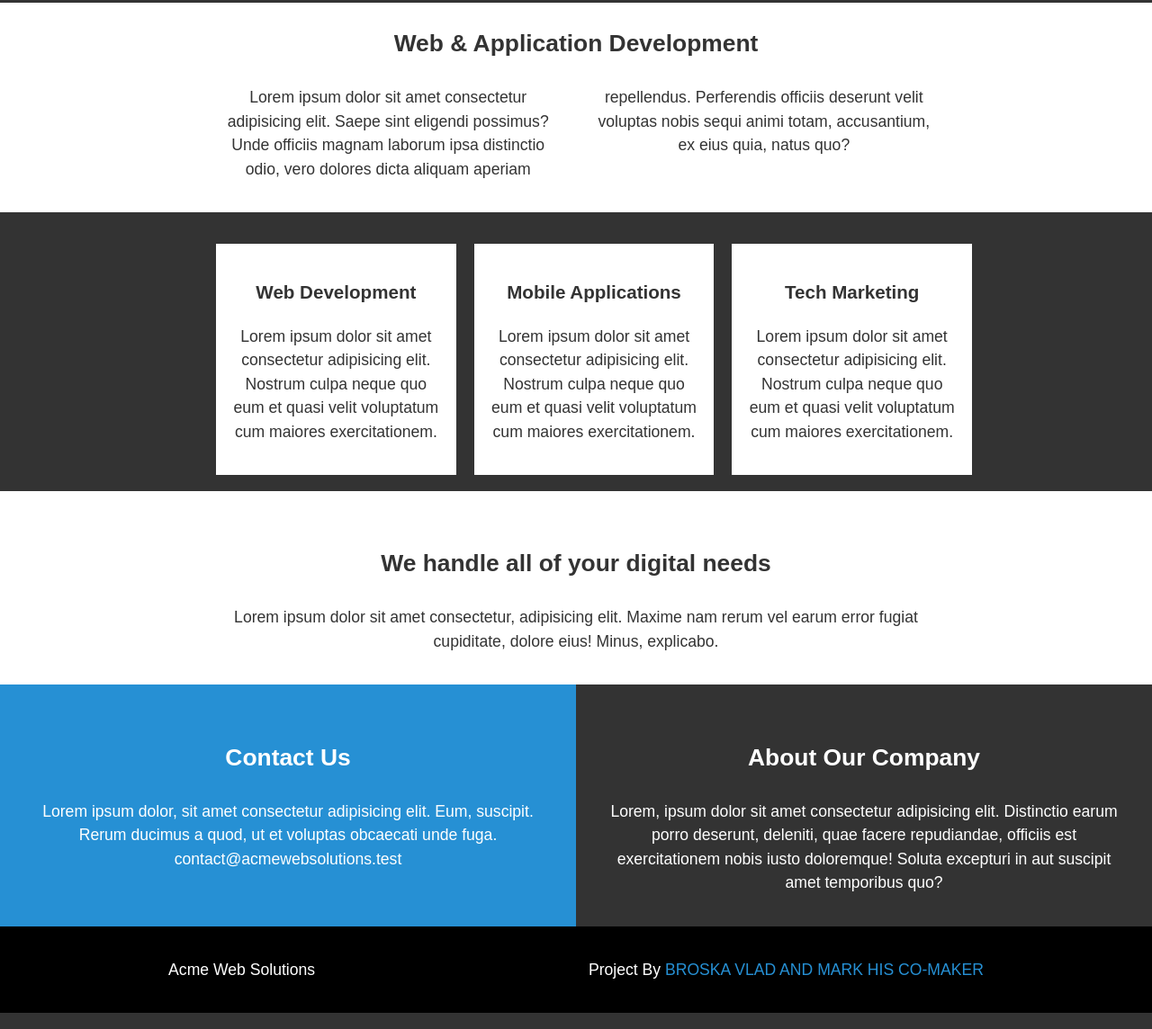
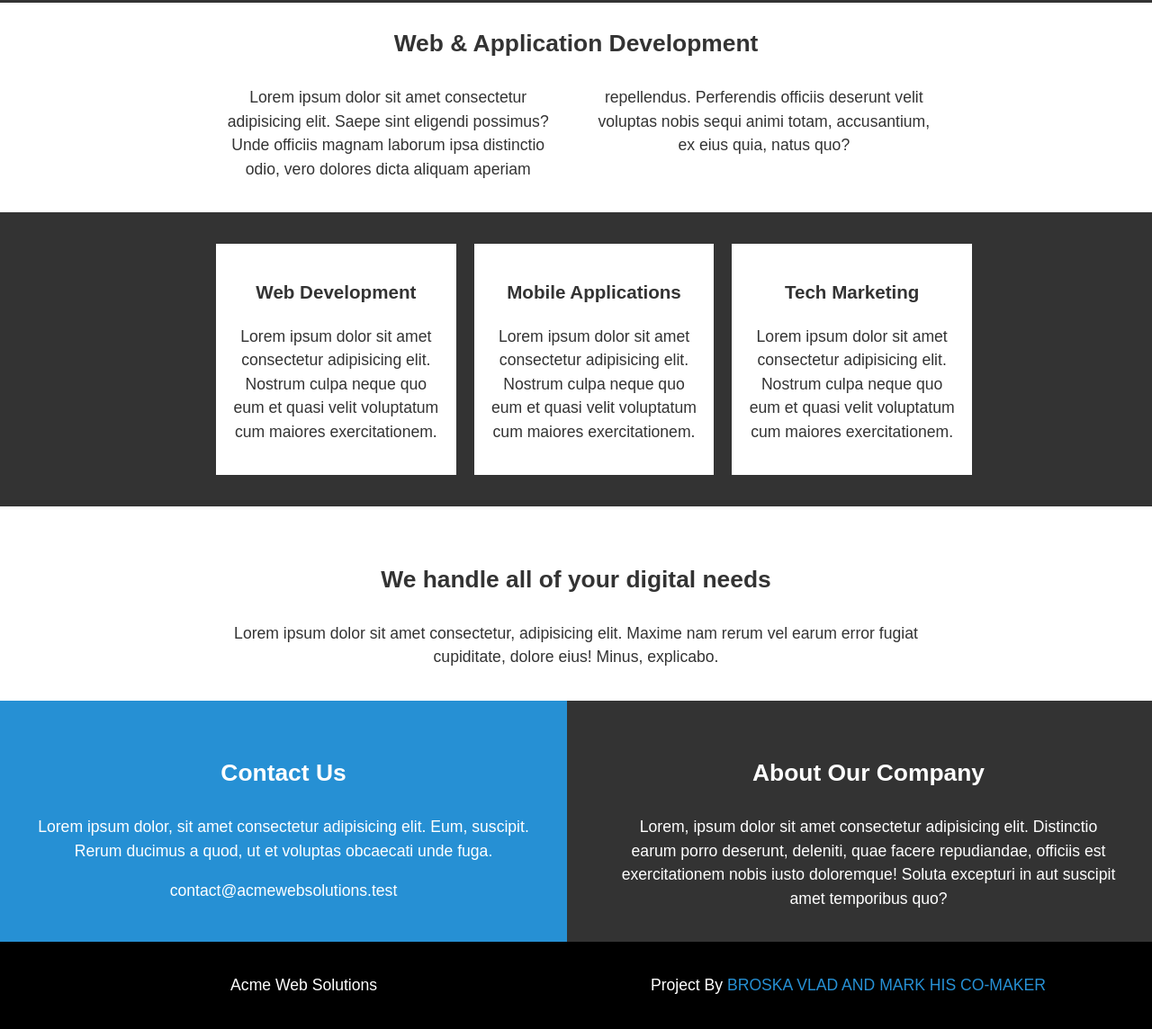
Before and after one commit to Vladbf03/CSS-Grid-Responsive-Site, a plain HTML site: page index.html in a window 1280 px wide. Shown: the part 447-1591 px from the top of the page at 90% size. Drawn offline with Linux system fonts and the light colour scheme.

Commit message:
Add Grid-for-section

```diff
--- a/assets/css/style.css
+++ b/assets/css/style.css
@@ -67,12 +67,12 @@ h3 {
 }
 
 .services {
-  padding: 2em 1em 1em;
+  padding: 2em 1em 2em 1em;
 }
 
 .services-list {
-  justify-content: center;
-  display: flex;
+  display: grid;
+  grid-template-columns: 1fr;
   gap: 20px;
   max-width: 880px;
   width: 100%;
@@ -84,6 +84,7 @@ h3 {
 .services-item {
   padding: 1em;
   padding-bottom: 2em;
+  text-align: center;
 
   background: #ffffff;
   color: #333;
@@ -103,7 +104,11 @@ h3 {
 }
 
 .contact-about {
-  display: flex;
+  display: grid;
+  grid-template-columns: 1fr;
+  gap: 20px;
+  width: 100%;
+  margin: 0 auto;
 }
 
 .contact-blue-box {
@@ -117,18 +122,43 @@ h3 {
   padding: 2em;
   flex: 1;
 }
+.contact-blue-box p:nth-of-type(2) {
+  padding-top: 1em;
+}
 
 footer {
   text-align: center;
   display: flex;
-  justify-content: space-around;
+  flex-direction: column;
+  justify-content: center;
   padding: 2em;
+
+  /* flex-wrap: wrap; */
 
   background: #000;
   color: #fff;
+}
+
+footer p {
+  width: 100%;
 }
 
 a {
   text-decoration: none;
   color: #2690d4;
 }
+
+@media (min-width: 700px) {
+  .services-list {
+    grid-template-columns: repeat(3, 1fr);
+  }
+
+  .contact-about {
+    grid-template-columns: repeat(2, 1fr);
+  }
+
+  footer {
+    flex-direction: row;
+    justify-content: space-around;
+  }
+}
```
Also changed, not shown: index.html (+2 -0 lines).
